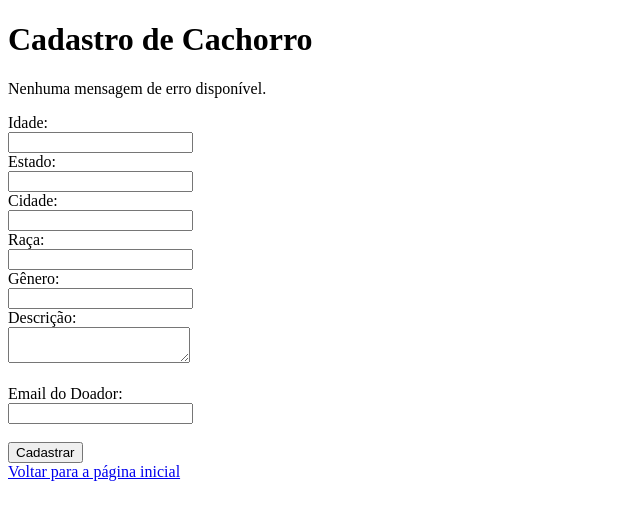
After one commit to PHMSP/Impacta, a Django app: page /cadastro_cachorro/ in a window 1280 px wide. The commit adds this page. Shown: the top 520 px of the page, without its empty margins (0-640 px from the left). Run offline with Django 3.2, Linux system fonts and the light colour scheme.

Commit message:
C3 Adicionando no sistema o cadastro de cachorro e verificando se esse cachorro ja tem doador para cadastrar no banco

```diff
--- /dev/null
+++ b/app_adocao_cachorro/templates/adocao/cadastro_cachorro.html
@@ -0,0 +1,41 @@
+<!DOCTYPE html>
+<html lang="pt-br">
+
+<head>
+    <meta charset="UTF-8">
+    <meta name="viewport" content="width=device-width, initial-scale=1.0">
+    <title>Cadastro de Cachorro</title>
+</head>
+
+<body>
+    <h1>Cadastro de Cachorro</h1>
+
+    {% if error_message %}
+    <p>{{ error_message }}</p>
+    {% else %}
+    <p>Nenhuma mensagem de erro disponível.</p>
+    {% endif %}
+
+    <form method="POST">
+        {% csrf_token %}
+        <label for="idade">Idade:</label><br>
+        <input type="text" id="idade" name="idade"><br>
+        <label for="estado">Estado:</label><br>
+        <input type="text" id="estado" name="estado"><br>
+        <label for="cidade">Cidade:</label><br>
+        <input type="text" id="cidade" name="cidade"><br>
+        <label for="raca">Raça:</label><br>
+        <input type="text" id="raca" name="raca"><br>
+        <label for="genero">Gênero:</label><br>
+        <input type="text" id="genero" name="genero"><br>
+        <label for="descricao">Descrição:</label><br>
+        <textarea id="descricao" name="descricao"></textarea><br><br>
+        <label for="email_doador">Email do Doador:</label><br>
+        <input type="email" id="email_doador" name="email_doador"><br><br>
+        <button type="submit">Cadastrar</button>
+    </form>
+
+    <a href="{% url 'home' %}" class="btn">Voltar para a página inicial</a>
+</body>
+
+</html>
--- a/app_adocao_cachorro/templates/adocao/home.html
+++ b/app_adocao_cachorro/templates/adocao/home.html
@@ -55,7 +55,7 @@
         <p>Encontre o seu novo melhor amigo aqui.</p>
         <a href="#" class="btn">Início</a>
         <a href="{% url 'cadastro_doador' %}" class="btn">Cadastrar Doador</a>
-        <a href="#" class="btn">Cadastro de Cachorro</a>
+        <a href="{% url 'cadastro_cachorro' %}" class="btn">Cadastro de Cachorro</a>
         <a href="#" class="btn">Cachorros para Adoção</a>
     </div>
 </body>
--- a/app_adocao_cachorro/views.py
+++ b/app_adocao_cachorro/views.py
@@ -1,5 +1,6 @@
 from django.shortcuts import render, redirect
 from .models import Doador  # Importe o modelo Doador
+from .models import Cachorro # Importe o modelo Cachorro
 from django.contrib import messages
 
 def home(request):
@@ -19,3 +20,28 @@ def cadastro_doador(request):
         return redirect('home')
     else:
         return render(request, 'adocao/cadastro_doador.html')
+
+def cadastro_cachorro(request):
+    if request.method == 'POST':
+        # Extrair os dados do POST
+        idade = request.POST['idade']
+        estado = request.POST['estado']
+        cidade = request.POST['cidade']
+        raca = request.POST['raca']
+        genero = request.POST['genero']
+        descricao = request.POST['descricao']
+        email_doador = request.POST['email_doador']  # Aqui usamos o email do doador
+
+        # Verificar se o doador com o email fornecido existe
+        try:
+            doador = Doador.objects.get(email=email_doador)
+        except Doador.DoesNotExist:
+            return render(request, 'adocao/cadastro_cachorro.html', {'error_message': 'Doador não encontrado'})
+
+        # Salvar os dados do cachorro no banco de dados
+        cachorro = Cachorro.objects.create(idade=idade, estado=estado, cidade=cidade, raca=raca, genero=genero, descricao=descricao, doador=doador)
+
+        # Redirecionar o usuário de volta para a página inicial
+        return redirect('home')
+    else:
+        return render(request, 'adocao/cadastro_cachorro.html')
--- a/projeto_adocao_cachorro/urls.py
+++ b/projeto_adocao_cachorro/urls.py
@@ -4,6 +4,7 @@ from app_adocao_cachorro import views
 
 urlpatterns = [
     path('admin/', admin.site.urls),
-    path('',views.home,name='home'),
+    path('', views.home, name='home'),
     path('cadastro_doador/', views.cadastro_doador, name='cadastro_doador'),
+    path('cadastro_cachorro/', views.cadastro_cachorro, name='cadastro_cachorro'),
 ]
```
Also changed, not shown: app_adocao_cachorro/models.py (+12 -0 lines), app_adocao_cachorro/migrations/0002_cachorro.py (added).
